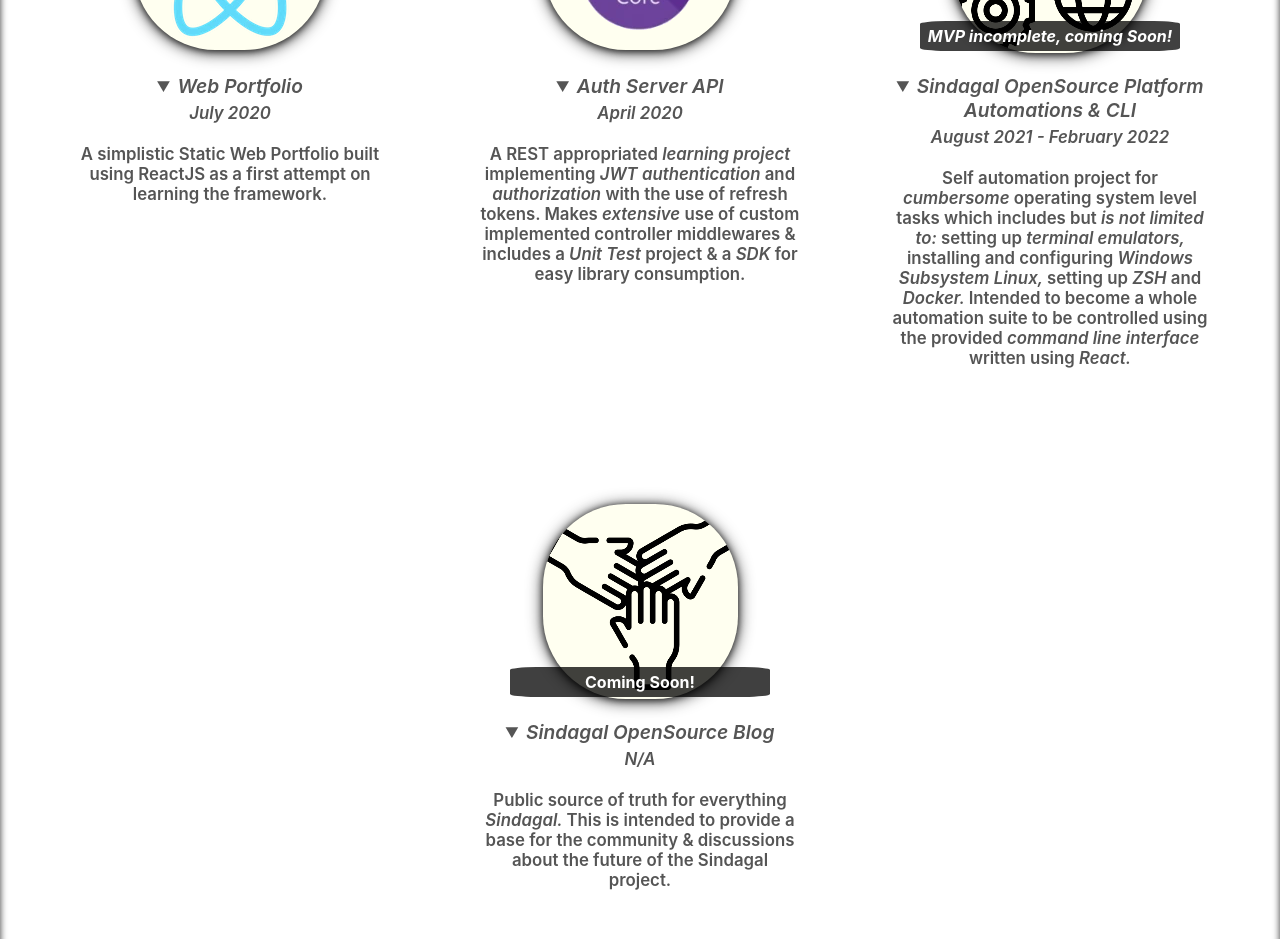
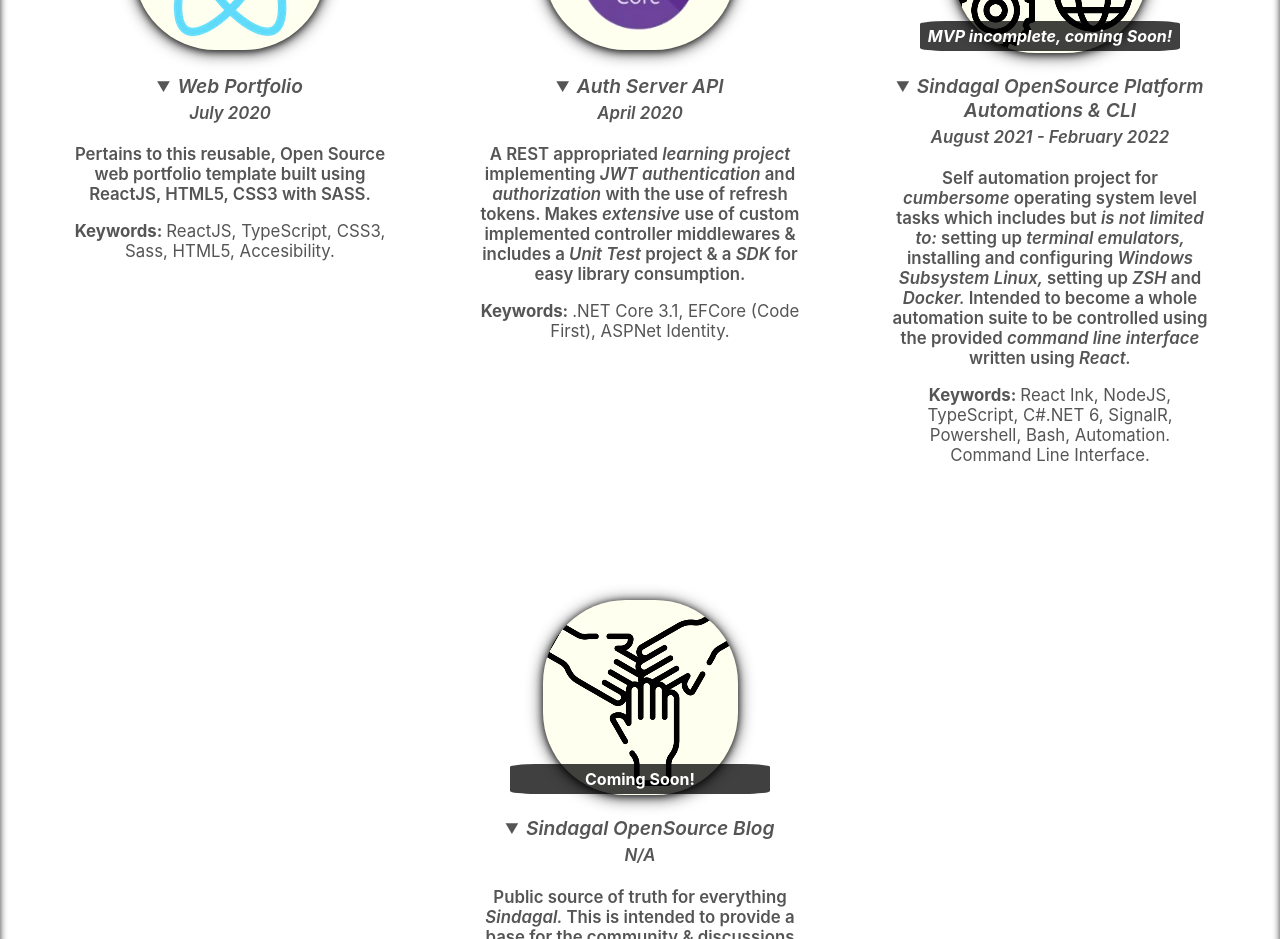
Before and after one commit to denzii/sinda-portfolio, a React (Create React App) app: page / in a window 1280 px wide. Shown: the part 2820-3759 px from the top of the page. Built offline with nearby package versions, Linux system fonts and the light colour scheme.

Commit message:
added section meta optional field for things like technologies used etc.

```diff
--- a/src/data/index.ts
+++ b/src/data/index.ts
@@ -42,6 +42,7 @@
                 { text: "was not limited to", format: TextFormat.Emphasized },
                 { text: "backend systems." },
             ],
+            [],
             "https://www.wrenkitchens.com/",
             { alt: "Official Wren Kitchens Corporate Logo", caption: undefined, src: require("../assets/wrenkitchens.webp"), title: "Wren Kitchens Logo" }
         ),
@@ -58,6 +59,7 @@
                 { text: "and" },
                 { text: "video / live streaming.", format: TextFormat.Italic },
             ],
+            [],
             "https://www.mindgeek.com/",
             { alt: "Unofficial Mindgeek Logo with a brain drawing on black & white", caption: undefined, src: require("../assets/mindgeek.webp"), title: "Mindgeek Logo (Unofficial)" }
         ),
@@ -73,6 +75,7 @@
                 { text:"Honours.", }
 
             ],
+            [],
             "https://www.hull.ac.uk/",
             { alt: "Official University Of Hull Logo", caption: undefined, src: require("../assets/uniofhull.webp"), title: "University of Hull Logo" }
         ),
@@ -80,10 +83,17 @@
 
     private static PersonalProjects: () => Detail[] = () => [
         new Detail(
-            {text:  "Web Portfolio", definition:"Create React App with HTML5 & CSS3 Grid."},
+            {text:  "Web Portfolio", definition:"Create React App with HTML5 & CSS3."},
             "July 2020",
             [
-                {text:"A simplistic Static Web Portfolio built using ReactJS as a first attempt on learning the framework." }
+                {text:"Pertains to this reusable, Open Source web portfolio template built using ReactJS, HTML5, CSS3 with SASS." }
+            ],
+            [
+                { text: "Keywords:", format: TextFormat.Bold },
+                { text: "ReactJS, TypeScript," },
+                { text: "CSS3, Sass," },
+                { text: "HTML5," },
+                { text: "Accesibility." },
             ],
             "https://github.com/denzii/web-portfolio/",
             { alt: "Official Reactjs Logo", caption: undefined, src: require("../assets/reactlogo.webp"), title: "ReactJS Logo" }
@@ -107,6 +117,12 @@
                 { text: "SDK", format: TextFormat.Italic },
                 { text: "for easy library consumption." },
             ],
+            [
+                { text: "Keywords:", format: TextFormat.Bold },
+                { text: ".NET Core 3.1," },
+                { text: "EFCore (Code First)," },
+                { text: "ASPNet Identity." }
+            ],
             "https://github.com/denzii/AuthManager",
             { alt: "Unofficial .Net Core Web Api Logo", caption: undefined, src: require("../assets/authserver.webp"), title: ".NET Core Logo (Unofficial)" }
         ),
@@ -129,8 +145,18 @@
                 { text: "Docker.", format: TextFormat.Italic},
                 { text: "Intended to become a whole automation suite to be controlled using the provided" },
                 { text: "command line interface", format: TextFormat.Italic },
-                { text: "written using"},
+                { text: "written using" },
                 { text: "React.", format: TextFormat.Italic },
+            ],
+            [
+                { text: "Keywords:", format: TextFormat.Bold },
+                { text: "React Ink, NodeJS, TypeScript," },
+                { text: "C#.NET 6, SignalR," },
+                { text: "Powershell," },
+                { text: "Bash," },
+                { text: "Automation." },
+                { text: "Command Line Interface." }
+
             ],
             "https://github.com/denzii/sindagal",
             { alt: "Icon of a robotic arm  holding the world by a thread", caption: "MVP incomplete, coming Soon!", src: require("../assets/sindagal.webp"), title: "Automation Icon" }
@@ -142,6 +168,9 @@
                 { text: "Public source of truth for everything" },
                 { text: "Sindagal.", format:TextFormat.Emphasized },
                 { text: "This is intended to provide a base for the community & discussions about the future of the Sindagal project." },
+            ],
+            [
+
             ],
             undefined,
             { alt: "Icon of multiple hands joined as one", caption: "Coming Soon!", src: require("../assets/sindagalblog.webp"), title: "Unity icon" }
@@ -160,6 +189,7 @@
                 { text: "\"Sindagal\"", format:TextFormat.Italic},
                 { text: "and making my work as convenient as possible to use / extend." },
             ],
+            [],
             undefined,
             { alt: "Icon of people emerging from two hands", caption:"", src: require("../assets/opensourcedev.webp") , title: "Care & love icon" }
         ),
@@ -171,6 +201,7 @@
                 { text:"sound", format: TextFormat.Emphasized },
                 { text:"mind." },
             ],
+            [],
             undefined,
             { alt: "Icon of Black & White Mandala portraying a flower", caption: undefined, src: require("../assets/mandala.webp"), title: "Mandala Icon" }
         ),
@@ -186,6 +217,7 @@
                 { text:"two", format:TextFormat.Strong },
                 { text: "persons!" },
             ],
+            [],
             undefined,
             { alt: "Icon of a pictograph, a pen & a notepad", caption: undefined, src: require("../assets/chinese.webp"), title: "Pictograph Icon" }
         ),
@@ -198,6 +230,7 @@
                 { text: "quality", format:TextFormat.Strong },
                 { text: "people." },
             ],
+            [],
             undefined,
             { alt: "Icon of Three Triangles representing tents for camping", caption:"", src: require("../assets/tents.webp") , title: "Pitched tents icon" }
         )
@@ -208,6 +241,7 @@
             undefined,
             "",
             [{text:""}],
+            [],
             require('../assets/resume.pdf'),
             { alt: "Icon of a black dot enclosed within an almond shape portraying an eye", caption: "Download PDF now!", src: require("../assets/eye.webp"), title: "Eye Icon"})
     ];
--- a/src/model/detail.ts
+++ b/src/model/detail.ts
@@ -21,14 +21,16 @@
     title?: DetailTitle;
     dateRange: string;
     description: TextProps[];
+    metadata: TextProps[];
     url?: string;
     image: ImageProps;
 
 
-    constructor(title: DetailTitle | undefined, dateRange: string, description: TextProps[], url: string | undefined, image: ImageProps) {
+    constructor(title: DetailTitle | undefined, dateRange: string, description: TextProps[], metadata: TextProps[], url: string | undefined, image: ImageProps) {
         this.title = title;
         this.dateRange = dateRange;
         this.description = description;
+        this.metadata = metadata
         this.url = url;
         this.image = image;
     }
--- a/src/style/personalBackground.scss
+++ b/src/style/personalBackground.scss
@@ -70,9 +70,6 @@
 
                             &:hover {
                                 box-shadow:  0px 1px 25px #C3AF8F, 0px 2px 25px #544739;
-                            }
-                            &:active:after{
-                                content:attr(title);
                             }
 
                             &--zoom {
--- a/src/view/personalBackground.tsx
+++ b/src/view/personalBackground.tsx
@@ -38,6 +38,9 @@
                                         <p className='details__description'>
                                             <Text description={detail.description} cssClass={"description__text"}/>
                                         </p>
+                                        <p className='details__meta'>
+                                            <Text description={detail.metadata} cssClass={"description__text"}/>
+                                        </p>
                                     </details>
                                 </>}
                             </fieldset>
```
Also changed, not shown: src/view/socialMedia.tsx (line endings or trailing spaces).
